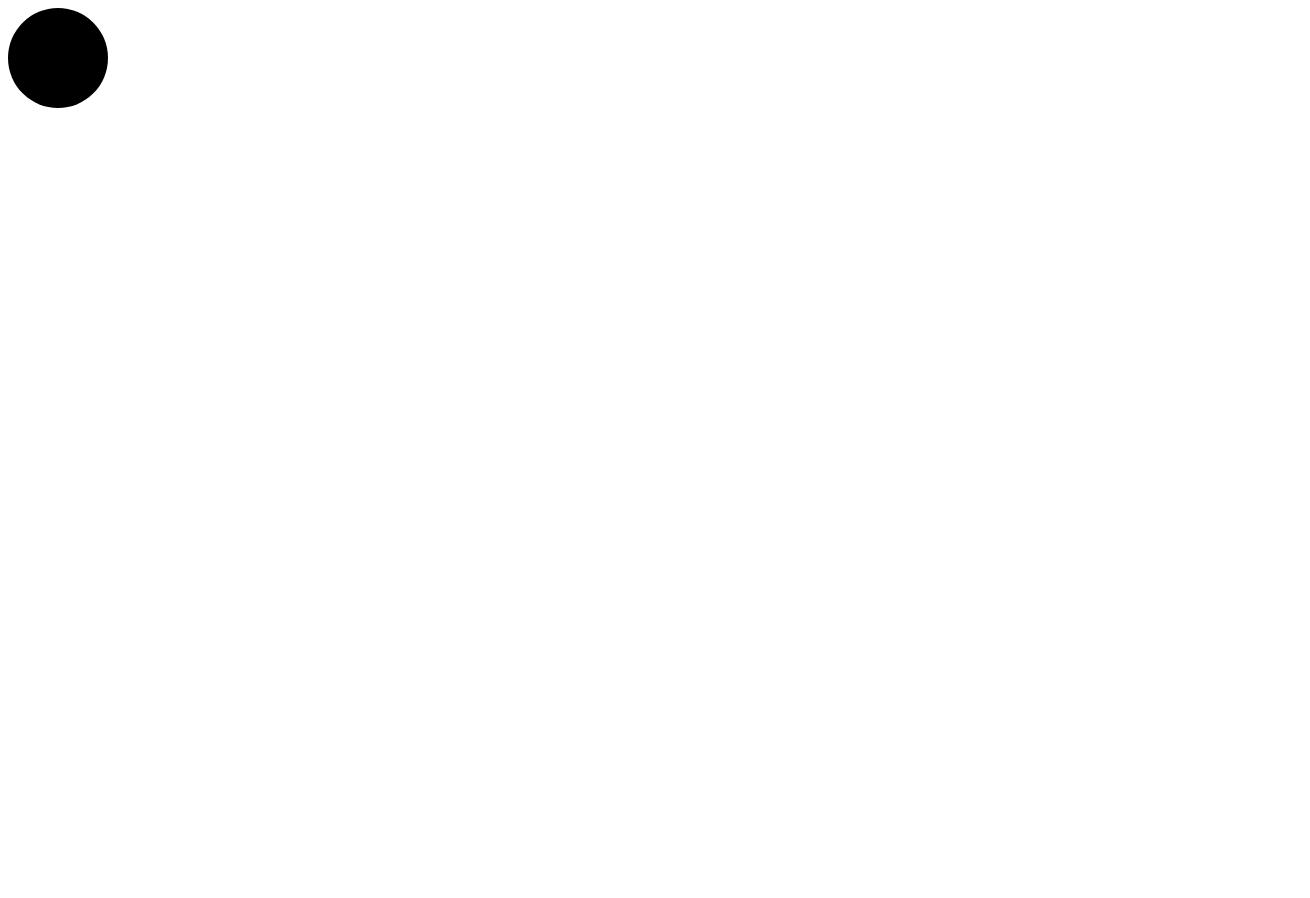
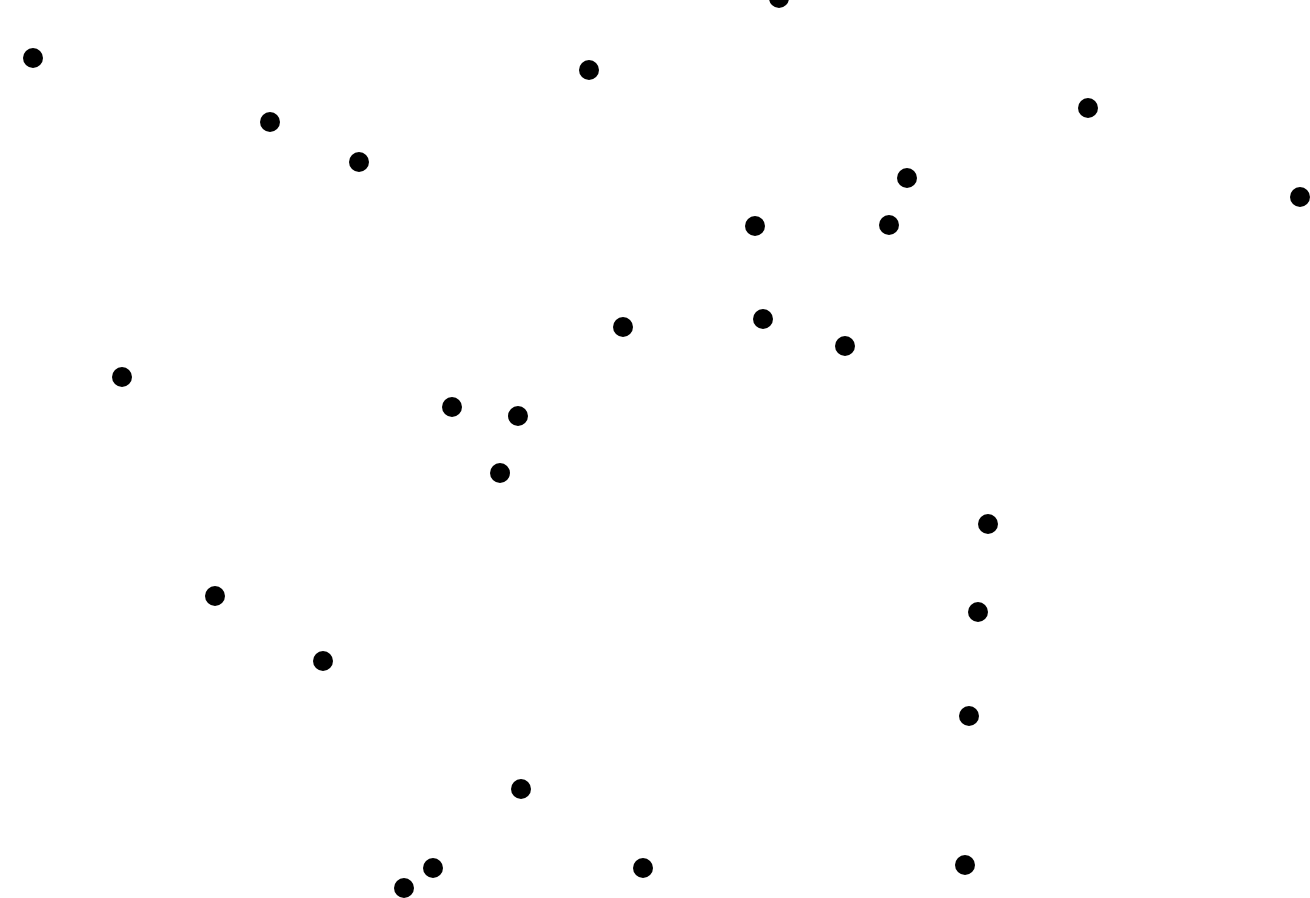
Before and after one commit to jduranleau-cstj/web4-demo-git, a plain HTML site: page index.html in a window 1280 px wide. Shown: the whole page, 1310 px wide, since content can reach past the window. Before the commit the page ends 800 px from the top, so only its background shows below. Drawn offline with Linux system fonts and the light colour scheme.

Commit message:
Balles qui bougent

```diff
--- a/css/style.css
+++ b/css/style.css
@@ -1,6 +1,13 @@
+body {
+    margin: 0px;
+    position: relative;
+}
+
 .balle {
+    position: absolute;
     width: 100px;
-    height: 100px;
+    aspect-ratio: 1 / 1;
     background-color: black;
     border-radius: 100%;
+    translate: -50% -50%;
 }
--- a/index.html
+++ b/index.html
@@ -8,6 +8,35 @@
     </head>
     <body>
         <div class="balle"></div>
+        <div class="balle"></div>
+        <div class="balle"></div>
+        <div class="balle"></div>
+        <div class="balle"></div>
+        <div class="balle"></div>
+        <div class="balle"></div>
+        <div class="balle"></div>
+        <div class="balle"></div>
+        <div class="balle"></div>
+        <div class="balle"></div>
+        <div class="balle"></div>
+        <div class="balle"></div>
+        <div class="balle"></div>
+        <div class="balle"></div>
+        <div class="balle"></div>
+        <div class="balle"></div>
+        <div class="balle"></div>
+        <div class="balle"></div>
+        <div class="balle"></div>
+        <div class="balle"></div>
+        <div class="balle"></div>
+        <div class="balle"></div>
+        <div class="balle"></div>
+        <div class="balle"></div>
+        <div class="balle"></div>
+        <div class="balle"></div>
+        <div class="balle"></div>
+        <div class="balle"></div>
+        <div class="balle"></div>
 
         <script src="js/main.js"></script>
     </body>
--- a/js/main.js
+++ b/js/main.js
@@ -5,18 +5,31 @@ const balles = []
 for (let balise of balises_balles) {
     const balle = {
         balise: balise,
-        x: 0,
-        y: 0,
+        x: random(100, window.innerWidth - 100),
+        y: random(100, window.innerHeight - 100),
+        vx: random(-1, 1),
+        vy: random(-1, 1),
         grosseur: 20,
     }
+
+    balle.balise.style.width = balle.grosseur + "px"
 
     balles.push(balle)
 }
 
 function update() {
     for (let balle of balles) {
-        // do the thing
+
+        balle.x += balle.vx
+        balle.y += balle.vy
+
+        balle.balise.style.left = balle.x + "px"
+        balle.balise.style.top = balle.y + "px"
     }
 }
 
 setInterval(update, 1000 / 60) // 60 fps
+
+function random(min, max) {
+    return min + (Math.random() * (max - min))
+}
```
